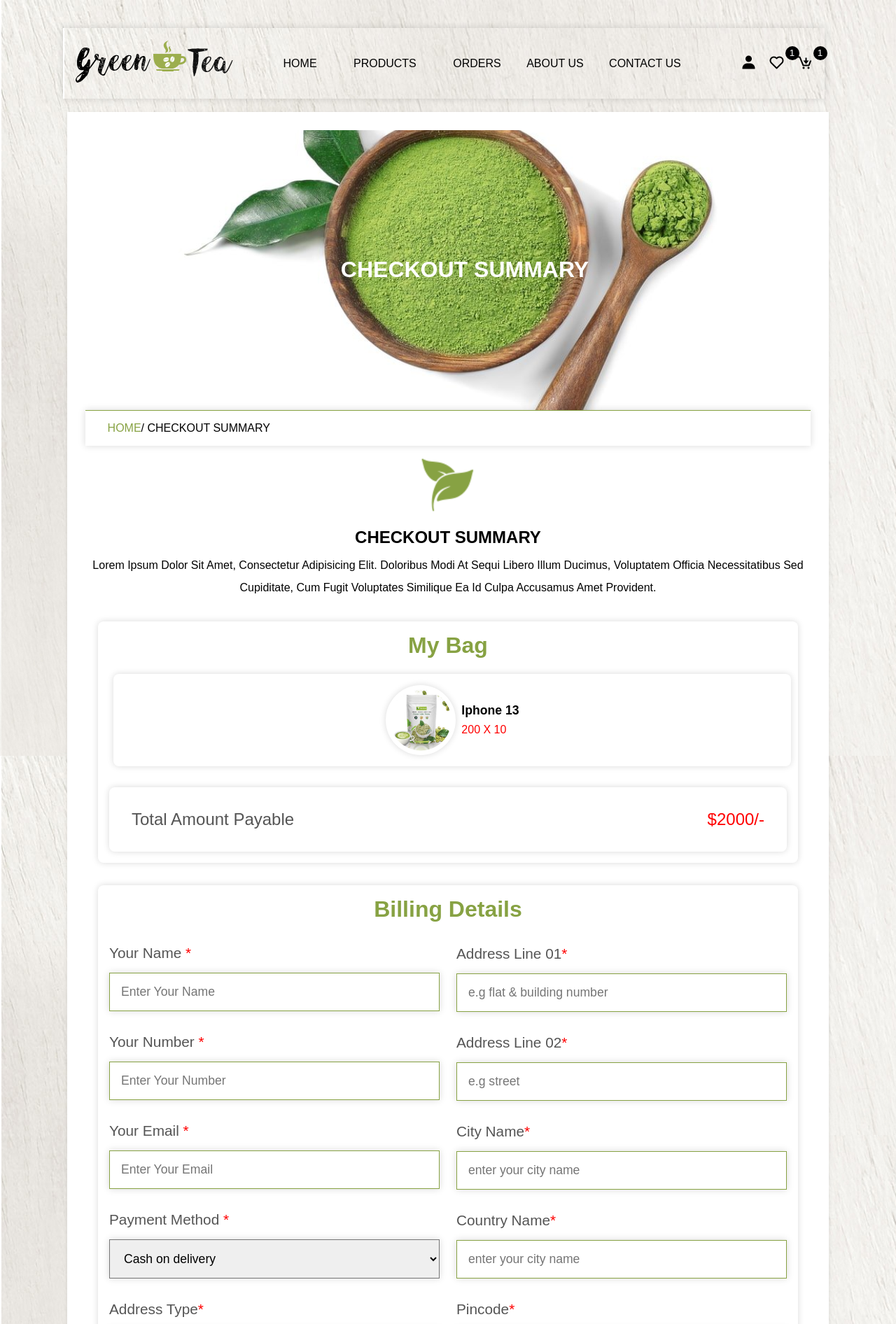
After one commit to TyTy7023/Web2, a PHP site: page /checkout.php in a window 1280 px wide. The commit adds this page. Shown: the top 1892 px of the page at 70% size. Run offline with PHP 8.4, Linux system fonts and the light colour scheme; the visitor is signed in with stand-in values (Sample User, id 1); data comes from the database, SQL or seed files in the repository; tables that the repository leaves empty hold one stand-in row (values such as "Sample post").

Commit message:
add checkout.php

```diff
--- /dev/null
+++ b/User/checkout.php
@@ -0,0 +1,222 @@
+<?php
+    include 'components/connection.php';
+    session_start();
+    if(isset($_SESSION['user_id'])){
+        $user_id = $_SESSION['user_id'];
+    }
+    else{
+        $user_id='';
+    }
+    if(isset($_POST['logout'])){
+        session_destroy();
+        header('Location: login.php');
+        exit;
+    }
+
+    if (isset($_POST['place_order'])) {
+
+        $name = $_POST['name'];
+        $name = filter_var($name, FILTER_SANITIZE_STRING);
+        $number = $_POST['number'];
+        $number = filter_var($number, FILTER_SANITIZE_STRING);
+        $email = $_POST['email'];
+        $email = filter_var($email, FILTER_SANITIZE_STRING);
+        $address = $_POST['flat'].', '.$_POST['street'].', '.$_POST['city'].', '.$_POST['country'].', '. $_POST['pincode'];
+        $address = filter_var($address, FILTER_SANITIZE_STRING);
+        $address_type = $_POST['address_type'];
+        $address_type =filter_var($address_type, FILTER_SANITIZE_STRING);
+        $method = $_POST['method'];
+        echo $method;
+        $method = filter_var($method, FILTER_SANITIZE_STRING);
+
+        $varify_cart = $conn->prepare("SELECT * FROM cart WHERE user_id =? ");
+        $varify_cart->execute([$user_id]);
+
+        if (isset($_GET['get_id'])) {
+            $get_product =$conn->prepare("SELECT * FROM product WHERE id =? LIMIT 1");
+            $get_product->execute([$_GET['get_id']]);
+            if ($get_product->rowCount() >0) {
+                while($fetch_p=$get_product->fetch(PDO :: FETCH_ASSOC)){
+                    $insert_order = $conn->prepare("INSERT INTO `orders` (id, user_id, name, number, email, address, address_type, method, product_id, price, qty) VALUES (?,?,?,?,?,?,?,?,?,?,?)");
+                    $insert_order->execute([unique_id(), $user_id, $name, $number, $email, $address, $address_type, $method, $fetch_p['id'], $fetch_p['price'], 1]);
+                    header('Location: order.php');
+
+                }
+            }else{
+                $error_msg[] = "something went wrong";
+            }
+        }elseif($varify_cart->rowCount() > 0){
+            while($fetch_cart = $varify_cart->fetch(PDO::FETCH_ASSOC)){
+                $insert_order = $conn->prepare("INSERT INTO `orders` (id, user_id, name, number, email, address, address_type, method, product_id, price, qty) VALUES (?,?,?,?,?,?,?,?,?,?,?)");
+                $insert_order->execute([unique_id(), $user_id, $name, $number, $email, $address, $address_type, $method, $fetch_cart['product_id'], $fetch_cart['price'], $fetch_cart['qty']]);
+                header('Location: order.php');
+            }
+            if($insert_order){
+                $delete_cart_id = $conn->prepare("DELETE FROM cart WHERE user_id = ?");
+                $delete_cart_id->execute([$user_id]);
+                header('Location: order.php');
+            }
+    }else{
+        $error_msg[] = "something went wrong";
+    }
+}
+?>
+
+<!DOCTYPE html>
+<html lang="en">
+
+<head>
+    <meta charset="UTF-8">
+    <meta name="viewport" content="width=device-width, initial-scale=1.0">
+    <link href='https://unpkg.com/boxicons@2.1.4/css/boxicons.min.css' rel='stylesheet'>
+    <link rel="stylesheet" type="text/css" href="style.css">
+    <title>Green Coffee - checkout Page</title>
+    <style>
+
+    </style>
+</head>
+
+<body>
+    <?php include 'components/header.php'; ?>
+    <div class="main">
+        <div class="banner">
+            <h1>Checkout summary</h1>
+        </div>
+        <div class="title2">
+            <a href="home.php">Home </a><span>/ Checkout summary </span>
+        </div>
+        <section class="checkout">
+            <div class="title">
+                <img src="img/download.png" class="logo">
+                <h1>Checkout summary</h1>
+                <p>Lorem ipsum dolor sit amet, consectetur adipisicing elit. Doloribus modi at sequi libero illum
+                    ducimus, voluptatem officia necessitatibus sed cupiditate, cum fugit voluptates similique ea id
+                    culpa accusamus amet provident.</p>
+            </div>
+            <div class="row">
+                <div class="summary">
+                    <h3>my bag</h3>
+                    <div class="box-container">
+                        <?php
+                                $grand_total = 0;
+                                if(isset($_GET['get_id'])){
+                                    $select_get = $conn->prepare("SELECT * FROM product WHERE id = ?");
+                                    $select_get->execute($_GET['get_id']);
+                                    while($fetch_get = $select_get->fetch(PDO::FETCH_ASSOC)){
+                                        $sub_total = $fetch_get['price'];
+                                        $grand_total += $sub_total;
+                            ?>
+                        <div class="flex">
+                            <img src="img/<?=$fetch_get['image']; ?>" class="img">
+                            <div class="detail">
+                                <h3 class="name"><?=$fetch_get['name']; ?></h3>
+                                <p>price: $<?=$fetch_get['price']; ?>/-</p>
+                            </div>
+                        </div>
+                        <?php
+                                    }
+                                }else{
+                                    $select_cart = $conn->prepare("SELECT * FROM cart WHERE user_id = ?");
+                                    $select_cart->execute([$user_id]);
+                                    if($select_cart->rowCount() > 0){
+                                        while($fetch_cart = $select_cart->fetch(PDO::FETCH_ASSOC)){
+                                            $select_products = $conn->prepare("SELECT * FROM product WHERE id = ?");
+                                            $select_products->execute([$fetch_cart['product_id']]);
+                                            $fetch_product = $select_products->fetch(PDO::FETCH_ASSOC);
+                                            $sub_total = $fetch_cart['qty'] * $fetch_product['price'];
+                                            $grand_total += $sub_total;
+                            ?>
+                        <div class="flex">
+                            <img src="img/<?=$fetch_product['image']; ?>" class="img">
+                            <div class="detail">
+                                <h3 class="name"><?=$fetch_product['name']; ?></h3>
+                                <p class="price"><?=$fetch_product['price']; ?> X <?=$fetch_cart['qty']?></p>
+                            </div>
+                        </div>
+                        <?php
+                                        }
+                                    }else{
+                                        echo '<p></p><p class="empty">Your cart is empty.</p>';
+                                    }
+                                }
+                            ?>
+                    </div>
+                    <div class="grand-total"><span>total amount payable</span>
+                        <p>$<?= $grand_total?>/-</p>
+                    </div>
+                </div>
+                <form method="post">
+                    <h3>Billing Details</h3>
+                    <div class="flex">
+                        <div class="box">
+                            <div class="input-field">
+                                <p>Your name <span>*</span></p>
+                                <input type="text" name="name" required maxlength="50" placeholder="Enter Your Name"
+                                    class="input">
+                            </div>
+                            <div class="input-field">
+                                <p>Your number <span>*</span></p>
+                                <input type="number" name="number" required maxlength="50"
+                                    placeholder="Enter Your Number" class="input">
+                            </div>
+                            <div class="input-field">
+                                <p>Your email <span>*</span></p>
+                                <input type="email" name="email" required maxlength="50" placeholder="Enter Your Email"
+                                    class="input">
+                            </div>
+                            <div class="input-field">
+                                <p>Payment method <span>*</span></p>
+                                <select name="method" class="input">
+                                    <option value="cash on delivery">Cash on delivery</option>
+                                    <option value="credit or debit card">Credit or debit card</option>
+                                </select>
+                            </div>
+                            <div class="input-field">
+                                <p>Address type<span>*</span></p>
+                                <select name="address_type" class="input">
+                                    <option value="home">home</option>
+                                    <option value="office">office</option>
+                                </select>
+                            </div>
+                        </div>
+                        <div class="box">
+                            <div class="input-field">
+                                <p>Address line 01<span>*</span></p>
+                                <input type="text" name="flat" required maxlength="50"
+                                    placeholder="e.g flat & building number" class="input">
+                            </div>
+                            <div class="input-field">
+                                <p>Address line 02<span>*</span></p>
+                                <input type="text" name="street" required maxlength="50" placeholder="e.g street"
+                                    class="input">
+                            </div>
+                            <div class="input-field">
+                                <p>City name<span>*</span></p>
+                                <input type="text" name="city" required maxlength="50"
+                                    placeholder="enter your city name" class="input">
+                            </div>
+                            <div class="input-field">
+                                <p>Country name<span>*</span></p>
+                                <input type="text" name="country" required maxlength="50"
+                                    placeholder="enter your city name" class="input">
+                            </div>
+                            <div class="input-field">
+                                <p>Pincode<span>*</span></p>
+                                <input type="text" name="pincode" required maxlength="6" placeholder="110022" min="0"
+                                    max="999999" class="input">
+                            </div>
+                        </div>
+                    </div>
+                    <button type="submit" name="place_order" class="btn">Place order</button>
+                </form>
+
+            </div>
+        </section>
+        <?php include 'components/footer.php'; ?>
+    </div>
+    <script src="https://cdnjs.cloudflare.com/ajax/libs/sweetalert/2.1.2/sweetalert.min.js"></script>
+    <script src="script.js"></script>
+    <?php include 'components/alert.php'; ?>
+</body>
+
+</html>
--- a/User/style.css
+++ b/User/style.css
@@ -994,6 +994,107 @@ textarea{
     margin: 1rem;
 
 }
+/*---------------------checkout page-------------*/
+.checkout .row{
+    display: flex;
+    flex-direction: column;
+    box-flex: column-reverse;
+}
+.checkout .row form,
+.checkout .row .summary{
+    box-shadow: var(--box-shadow);
+    border-radius: .5rem;
+    width:1000px;
+    padding: 1rem;
+    margin: 1rem auto;
+}
+.checkout h3{
+    font-size: 2rem;
+    color:#000;
+    padding-bottom: 1rem;
+    text-align: center;
+    text-transform: capitalize;
+    color: var(--green);
+}
+.checkout .row form .input{
+    width: 100%;
+    box-shadow: var(--box-shadow);
+    padding: 1rem;
+    font-size: 1.1rem;
+    margin: 1rem 0;
+}
+.checkout .row form .flex{
+    display: flex;
+    column-gap: 1.5rem;
+    flex-wrap: wrap;
+}
+.checkout .row form .flex .box{
+    flex:1 1 20rem;
+}
+.checkout .row form p{
+    padding-top: 1rem;
+    font-size: 1.3rem;
+    color:#555;
+    text-transform: capitalize;
+}
+.checkout .row form p span{
+    color: red;
+}
+.checkout .row form .btn{
+    width:100%;
+}
+.summary .title{
+    font-size: 2.2rem;
+    color: #000;
+    margin-bottom: .5rem;
+    text-transform: capitalize;
+    padding-bottom: 1.5rem;
+}
+.summary .flex{
+    box-shadow: var(--box-shadow);
+    border-radius: .5rem;
+    align-items: center;
+    justify-content: center;
+    grid-template-columns: 1.5rem;
+    padding:1rem;
+    margin: .4rem;
+}
+.summary .flex img{
+    box-shadow: var(--box-shadow);
+    border-radius: 50%;
+    width: 100px;
+    height: 100px;
+    padding: .4rem;
+    margin-right: .5rem;
+}
+.summary .flex .name{
+    font-size: 1.1rem;
+    padding-bottom: .5rem;
+    text-transform: capitalize;
+    color:#000;
+}
+.summary .flex .price{
+    font-size: 1rem;
+    color:red;
+}
+.summary .grand-total{
+    box-shadow: var(--box-shadow);
+    border-radius: .5rem;
+    padding: 2rem;
+    display: flex;
+    justify-content: space-between;
+    align-items: center;
+    margin-top: 1.5rem;
+    text-transform: capitalize;
+}
+.summary .grand-total span{
+    font-size: 1.5rem;
+    color:#555;
+}
+.summary .grand-total p{
+    font-size: 1.5rem;
+    color:red;
+}
 /*---------------------media screen-------------*/
 @media (max-width: 991px){
     #menu-btn{
--- a/hi.txt
+++ /dev/null
@@ -1 +0,0 @@
-testtttttttttttttttttttttttttt
```
Also changed, not shown: User/cart.php (+13 -4 lines).
